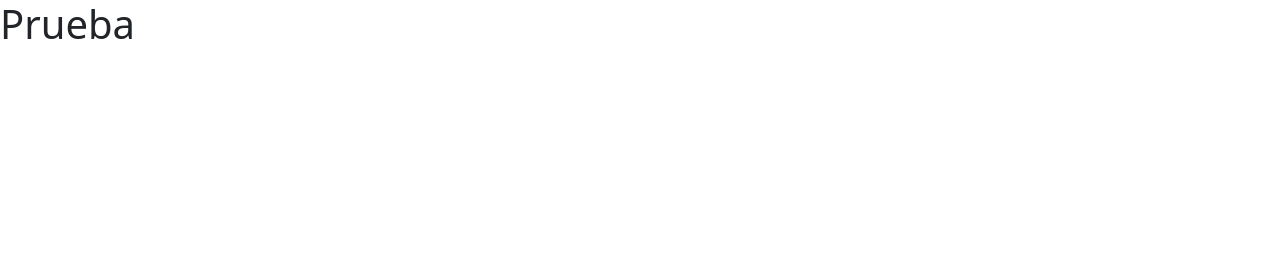
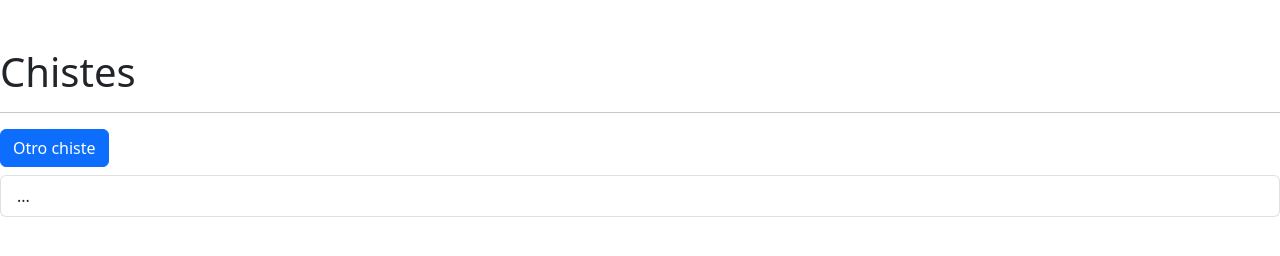
Before and after one commit to igijon/javascript-webpack-http, a website: page src/index.html in a window 1280 px wide. Drawn offline with nearby package versions, Linux system fonts and the light colour scheme.

Commit message:
Cascarón de código html

```diff
--- a/src/index.html
+++ b/src/index.html
@@ -8,6 +8,11 @@
     <link href="https://cdn.jsdelivr.net/npm/bootstrap@5.2.2/dist/css/bootstrap.min.css" rel="stylesheet" integrity="sha384-Zenh87qX5JnK2Jl0vWa8Ck2rdkQ2Bzep5IDxbcnCeuOxjzrPF/et3URy9Bv1WTRi" crossorigin="anonymous">
 </head>
 <body>
-    <h1>Prueba</h1>
+    <h1 class="mt-5">Chistes</h1>
+    <hr>
+    <button class="btn btn-primary">Otro chiste </button>
+    <ol class="mt-2 list-group">
+        <li class="list-group-item">...</li>
+    </ol>
 </body>
 </html>
--- /dev/null
+++ b/src/js/chistes-page.js
@@ -0,0 +1 @@
+const body = document.body;
```
